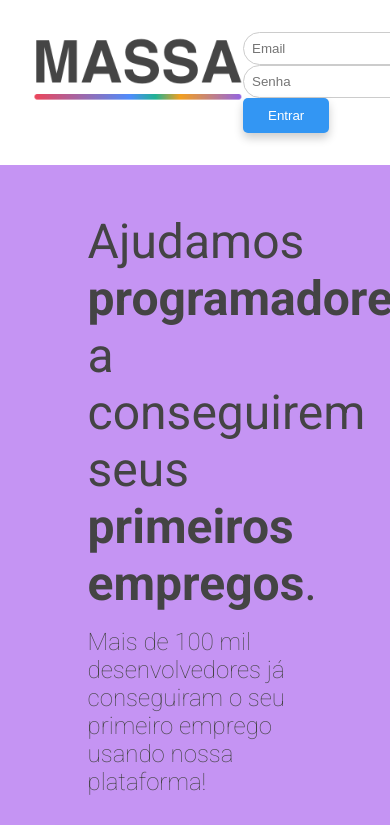
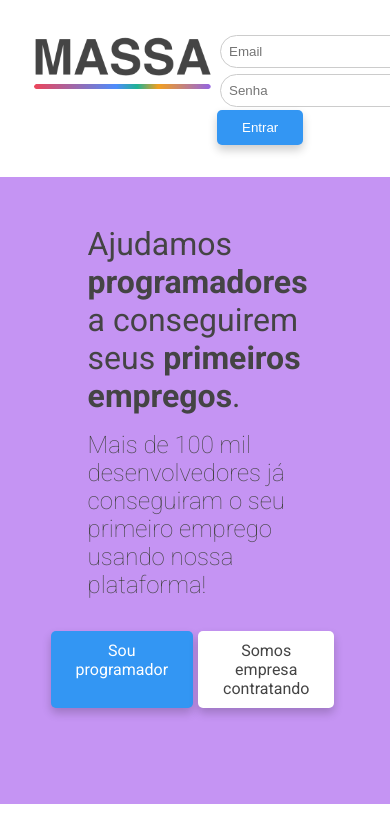
Before and after one commit to rafavirginio/projeto-massa, a plain HTML site: page index.html in a window 390 px wide. Shown: the top 825 px of the page. Drawn offline with Linux system fonts and the light colour scheme.

Commit message:
Update style.css

```diff
--- a/style.css
+++ b/style.css
@@ -1,6 +1,4 @@
             /* Reset CSS */
-
-
         /* Aplicar para todos os elementos da página */
 
         * {
@@ -50,7 +48,7 @@ section {
         }
 
         h1 {
-    font-size: 3rem;
+            font-size: 2rem;
             font-weight: normal;
         }
 
@@ -63,10 +61,11 @@ h1.title {
         .gray {
             /* classes com o nome gray foram estilizadas */
             background-color: rgb(197, 148, 243);
+            margin: auto;
         }
 
         .container {
-    max-width: 1000px;
+            /* max-width: 1000px; */
             margin: auto;
             padding: 0 1rem;
         }
@@ -177,9 +176,11 @@ footer {
 
         footer ul {
             display: flex;
-    padding-top: 3rem;
+            padding: 50px 30px 0 12px;
+            margin: 0 50px 0 50px;
             list-style-type: none;
             justify-content: space-evenly;
+            flex-wrap: wrap;
         }
 
         footer a {
@@ -191,3 +192,14 @@ footer p.copyright {
             text-align: center;
             color: #ffffffdd;
         }
+
+        @media screen and (max-width: 500px) {
+            .logo img {
+                width: 180px;
+                margin-right: 5px;
+            }
+            input[type='text'],
+            input[type='email'],
+            input[type='password'] {
+                margin: 3px;
+            }
```
Lines whose indentation alone changed are shown as unchanged.
